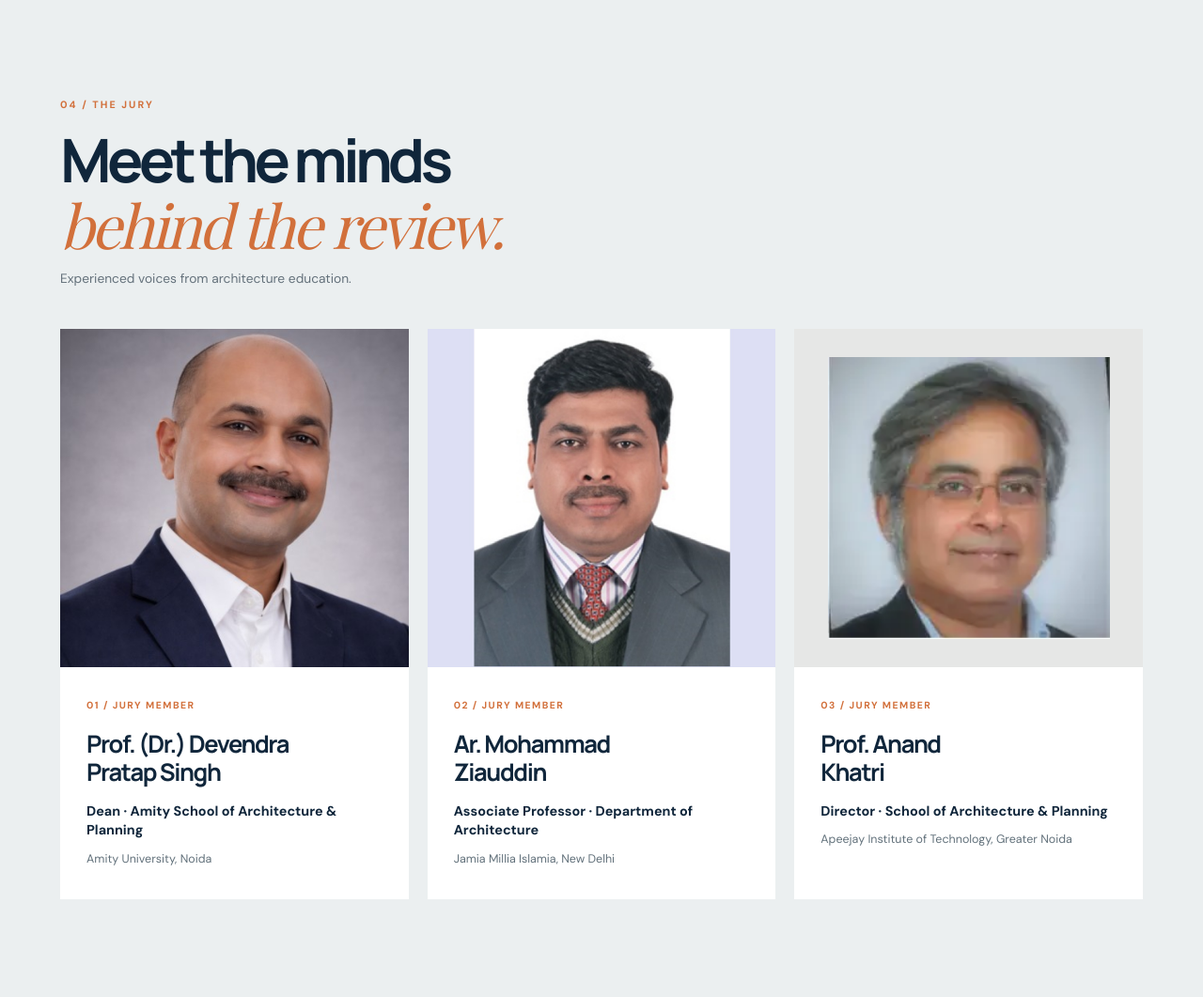
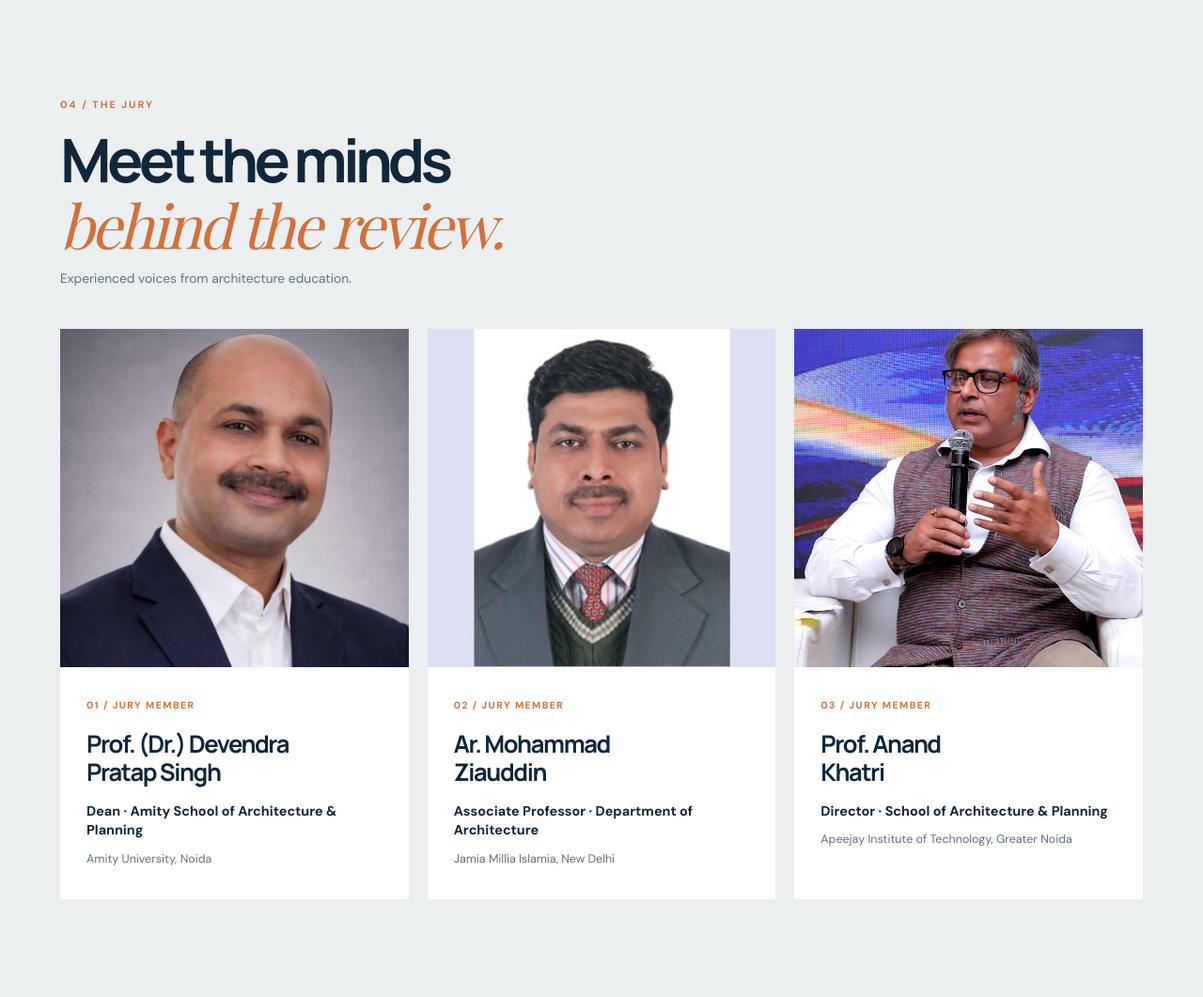
Before and after one commit to teamsidh/competition, a PHP site: page / in a window 1280 px wide. Shown: the part 2892-3953 px from the top of the page at 94% size. Run offline with PHP 8.4, Linux system fonts and the light colour scheme; data that the repository does not hold is empty.

Commit message:
Use sharper official jury portrait

```diff
--- a/app/assets/style.css
+++ b/app/assets/style.css
@@ -203,7 +203,7 @@ a{color:inherit}
 .jury-card{min-width:0;background:#fff}
 .jury-image{height:360px;background:#d8dde0;overflow:hidden}
 .jury-image img{display:block;width:100%;height:100%;object-fit:cover;object-position:center 30%}
-.jury-card:nth-child(3) .jury-image img{object-fit:contain;padding:30px;background:#e6e7e6}
+.jury-card:nth-child(3) .jury-image img{object-fit:cover;object-position:center 25%}
 .jury-copy{padding:28px 28px 34px}
 .jury-copy>span{font-size:.65rem;font-weight:800;letter-spacing:.14em;color:#d2703b}
 .jury-copy h3{margin:18px 0 17px;font-family:Manrope,sans-serif;font-size:clamp(1.25rem,2vw,1.9rem);line-height:1.15;letter-spacing:-.055em}
--- a/app/index.php
+++ b/app/index.php
@@ -51,10 +51,10 @@ $isOpen = ($config['REGISTRATION_OPEN'] ?? false) === true;
     <section class="overview section-pad" id="about"><div class="section-heading"><p class="home-kicker">01 / THE CHALLENGE</p><h2>Architecture begins<br><em>with a question.</em></h2></div><div class="overview-copy"><p>What can the next generation of designers contribute to the places we share? Bring your perspective, your curiosity and the courage to explore a different answer.</p><p>This edition brings students from Noida, Greater Noida and beyond into a conversation about architecture, heritage and what comes next.</p><a class="inline-link" href="<?= e(path_url($config, 'apply.php')) ?>">Join the challenge <span aria-hidden="true">↗</span></a></div></section>
     <section class="rules-section section-pad" id="rules"><div class="section-top"><p class="home-kicker">02 / PARTICIPATION</p><h2>How to take part<span class="accent-dot">.</span></h2><p class="section-note">Draft rules · We’ll update these before the final competition brief.</p></div><div class="rule-grid"><article><span>01</span><h3>Solo or together</h3><p>Enter on your own or register a team. One person should be the lead participant and contact for the team.</p></article><article><span>02</span><h3>Students first</h3><p>The challenge is intended for current architecture students. Keep your college and year of study details accurate.</p></article><article><span>03</span><h3>Original ideas</h3><p>Submit work created by you and your named teammates. Credit sources and collaborators wherever they are used.</p></article><article><span>04</span><h3>One clear entry</h3><p>Use one registration per lead email. Later design submission requirements will be shared with registered participants.</p></article></div><p class="rules-fine">The final brief may refine eligibility, team requirements, deliverables and judging criteria. Jury decisions on submitted work will be final.</p></section>
     <section class="dates-section section-pad" id="dates"><div class="section-top"><p class="home-kicker">03 / KEY DATES</p><h2>Mark the journey<span class="accent-dot">.</span></h2><p class="section-note">Illustrative dates only. The confirmed schedule will be announced later.</p></div><div class="date-list"><div><span>01</span><strong>Registration opens</strong><time datetime="2026-10-01">01 Oct 2026</time></div><div><span>02</span><strong>Registration closes</strong><time datetime="2026-10-31">31 Oct 2026</time></div><div><span>03</span><strong>Competition brief</strong><time datetime="2026-11-05">05 Nov 2026</time></div><div><span>04</span><strong>Design submission</strong><time datetime="2026-12-15">15 Dec 2026</time></div></div></section>
-    <section class="jury-section section-pad" id="jury"><div class="section-top"><p class="home-kicker">04 / THE JURY</p><h2>Meet the minds<br><em>behind the review.</em></h2><p class="section-note">Experienced voices from architecture education.</p></div><div class="jury-grid"><article class="jury-card"><div class="jury-image"><img src="<?= e(path_url($config, 'assets/jury-devendra.jpg')) ?>" alt="Prof. (Dr.) Devendra Pratap Singh" loading="lazy"></div><div class="jury-copy"><span>01 / JURY MEMBER</span><h3>Prof. (Dr.) Devendra<br>Pratap Singh</h3><p>Dean · Amity School of Architecture & Planning</p><small>Amity University, Noida</small></div></article><article class="jury-card"><div class="jury-image"><img src="<?= e(path_url($config, 'assets/jury-ziauddin.jpg')) ?>" alt="Ar. Mohammad Ziauddin" loading="lazy"></div><div class="jury-copy"><span>02 / JURY MEMBER</span><h3>Ar. Mohammad<br>Ziauddin</h3><p>Associate Professor · Department of Architecture</p><small>Jamia Millia Islamia, New Delhi</small></div></article><article class="jury-card"><div class="jury-image"><img src="<?= e(path_url($config, 'assets/jury-anand.webp')) ?>" alt="Prof. Anand Khatri" loading="lazy"></div><div class="jury-copy"><span>03 / JURY MEMBER</span><h3>Prof. Anand<br>Khatri</h3><p>Director · School of Architecture & Planning</p><small>Apeejay Institute of Technology, Greater Noida</small></div></article></div></section>
+    <section class="jury-section section-pad" id="jury"><div class="section-top"><p class="home-kicker">04 / THE JURY</p><h2>Meet the minds<br><em>behind the review.</em></h2><p class="section-note">Experienced voices from architecture education.</p></div><div class="jury-grid"><article class="jury-card"><div class="jury-image"><img src="<?= e(path_url($config, 'assets/jury-devendra.jpg')) ?>" alt="Prof. (Dr.) Devendra Pratap Singh" loading="lazy"></div><div class="jury-copy"><span>01 / JURY MEMBER</span><h3>Prof. (Dr.) Devendra<br>Pratap Singh</h3><p>Dean · Amity School of Architecture & Planning</p><small>Amity University, Noida</small></div></article><article class="jury-card"><div class="jury-image"><img src="<?= e(path_url($config, 'assets/jury-ziauddin.jpg')) ?>" alt="Ar. Mohammad Ziauddin" loading="lazy"></div><div class="jury-copy"><span>02 / JURY MEMBER</span><h3>Ar. Mohammad<br>Ziauddin</h3><p>Associate Professor · Department of Architecture</p><small>Jamia Millia Islamia, New Delhi</small></div></article><article class="jury-card"><div class="jury-image"><img src="<?= e(path_url($config, 'assets/jury-anand.jpg')) ?>" alt="Prof. Anand Khatri" loading="lazy"></div><div class="jury-copy"><span>03 / JURY MEMBER</span><h3>Prof. Anand<br>Khatri</h3><p>Director · School of Architecture & Planning</p><small>Apeejay Institute of Technology, Greater Noida</small></div></article></div></section>
     <section class="sponsors-section section-pad" id="sponsors"><div class="section-top"><p class="home-kicker">05 / OUR PARTNERS</p><h2>Supported by<span class="accent-dot">.</span></h2></div><?php if ($sponsors === []): ?><p class="sponsor-empty">Our partners will be announced here soon.</p><?php else: ?><div class="sponsor-grid"><?php foreach ($sponsors as $sponsor): ?><div class="sponsor-card"><?php if ($sponsor['website_url']): ?><a href="<?= e($sponsor['website_url']) ?>" target="_blank" rel="noopener noreferrer" aria-label="Visit <?= e($sponsor['name']) ?>"><?php endif; ?><img src="<?= e(path_url($config, $sponsor['logo_path'])) ?>" alt="<?= e($sponsor['name']) ?> logo" loading="lazy"><?php if ($sponsor['website_url']): ?></a><?php endif; ?><span><?= e($sponsor['name']) ?></span></div><?php endforeach; ?></div><?php endif; ?></section>
     <section class="closing-cta"><p class="home-kicker">YOUR NEXT CHAPTER STARTS HERE</p><h2>Have an idea worth<br><em>putting forward?</em></h2><a href="<?= e(path_url($config, 'apply.php')) ?>">Register for the challenge <span aria-hidden="true">↗</span></a></section>
   </main>
-  <footer class="home-footer"><div><strong>DezignBank</strong><span>CREATE &nbsp;|&nbsp; SHARE &nbsp;|&nbsp; GROW</span></div><p>© <?= date('Y') ?> DezignBank · Architecture Challenge</p><div class="footer-credits">Photos: <a href="https://commons.wikimedia.org/wiki/File:Adalaj_Stepwell-Adalaj_Ahmedabad-Gujarat-IMG_1021.jpg">Adalaj · Shivajidesai29</a> and <a href="https://commons.wikimedia.org/wiki/File:Hawa_Mahal_at_Jaipur,_Rajasthan.jpg">Hawa Mahal · Aarshi Joshi</a>, <a href="https://creativecommons.org/licenses/by-sa/4.0/">CC BY-SA 4.0</a>. Jury portraits: <a href="https://www.amity.edu/faculty-detail.aspx?facultyID=3313">Amity</a>, <a href="https://jmi.ac.in/ACADEMICS/Departments/Department-Of-Architecture/Faculty-Members/2990/Mohammad_Ziauddin">JMI</a>, <a href="https://www.apeejay.edu/architecture/directors-message/">Apeejay</a>. <a href="https://www.zhfoundation.com/collections/the-world-89-degrees/">Quote source</a>.</div></footer>
+  <footer class="home-footer"><div><strong>DezignBank</strong><span>CREATE &nbsp;|&nbsp; SHARE &nbsp;|&nbsp; GROW</span></div><p>© <?= date('Y') ?> DezignBank · Architecture Challenge</p><div class="footer-credits">Photos: <a href="https://commons.wikimedia.org/wiki/File:Adalaj_Stepwell-Adalaj_Ahmedabad-Gujarat-IMG_1021.jpg">Adalaj · Shivajidesai29</a> and <a href="https://commons.wikimedia.org/wiki/File:Hawa_Mahal_at_Jaipur,_Rajasthan.jpg">Hawa Mahal · Aarshi Joshi</a>, <a href="https://creativecommons.org/licenses/by-sa/4.0/">CC BY-SA 4.0</a>. Jury portraits: <a href="https://www.amity.edu/faculty-detail.aspx?facultyID=3313">Amity</a>, <a href="https://jmi.ac.in/ACADEMICS/Departments/Department-Of-Architecture/Faculty-Members/2990/Mohammad_Ziauddin">JMI</a>, <a href="https://apeejay.news/teaching-is-internalising-learning/">Apeejay Newsroom</a>. <a href="https://www.zhfoundation.com/collections/the-world-89-degrees/">Quote source</a>.</div></footer>
 </body>
 </html>
```
Also changed, not shown: README.md, app/assets/jury-anand.jpg (added), app/assets/jury-anand.webp (deleted).
